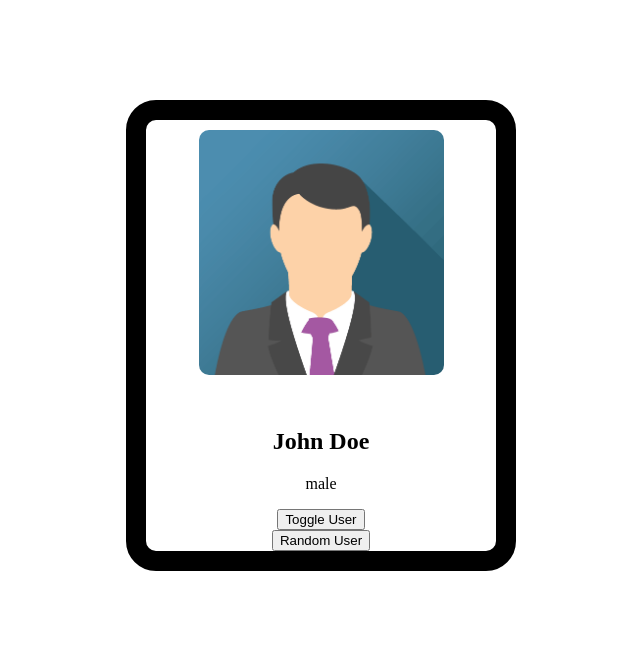
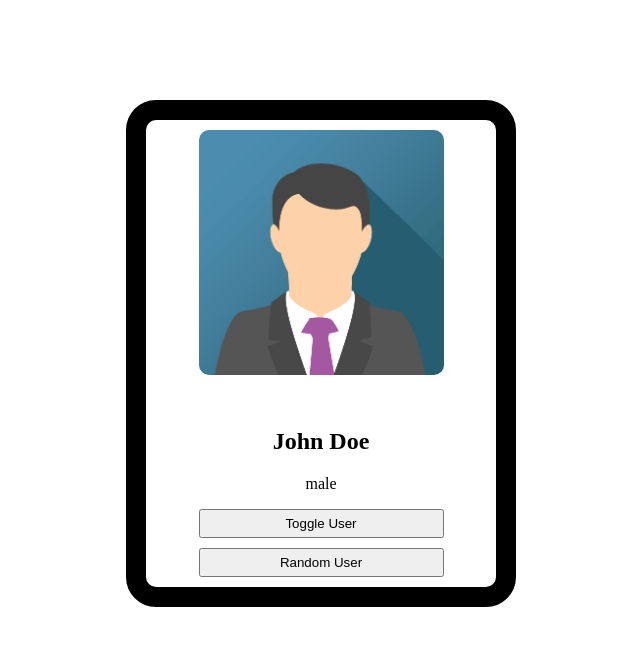
Before and after one commit to ShaikShanwaz007/webbootcamp, a website: page frontend/index.html in a window 1280 px wide. Shown: the whole page, without its empty margins (319-959 px from the left). Drawn offline with Linux system fonts and the light colour scheme.

Commit message:
next 2 changes

```diff
--- a/frontend/styles.css
+++ b/frontend/styles.css
@@ -18,7 +18,12 @@ h1{
     margin-bottom: 20px;
     border-radius: 20px;
 }
-.card hover{
+.card button{
+    width: 70%;
+    padding: 5px;
+    margin-bottom: 10px;
+}
+.card button:hover{
     background-color: burlywood;
     cursor: pointer;
 }
```
